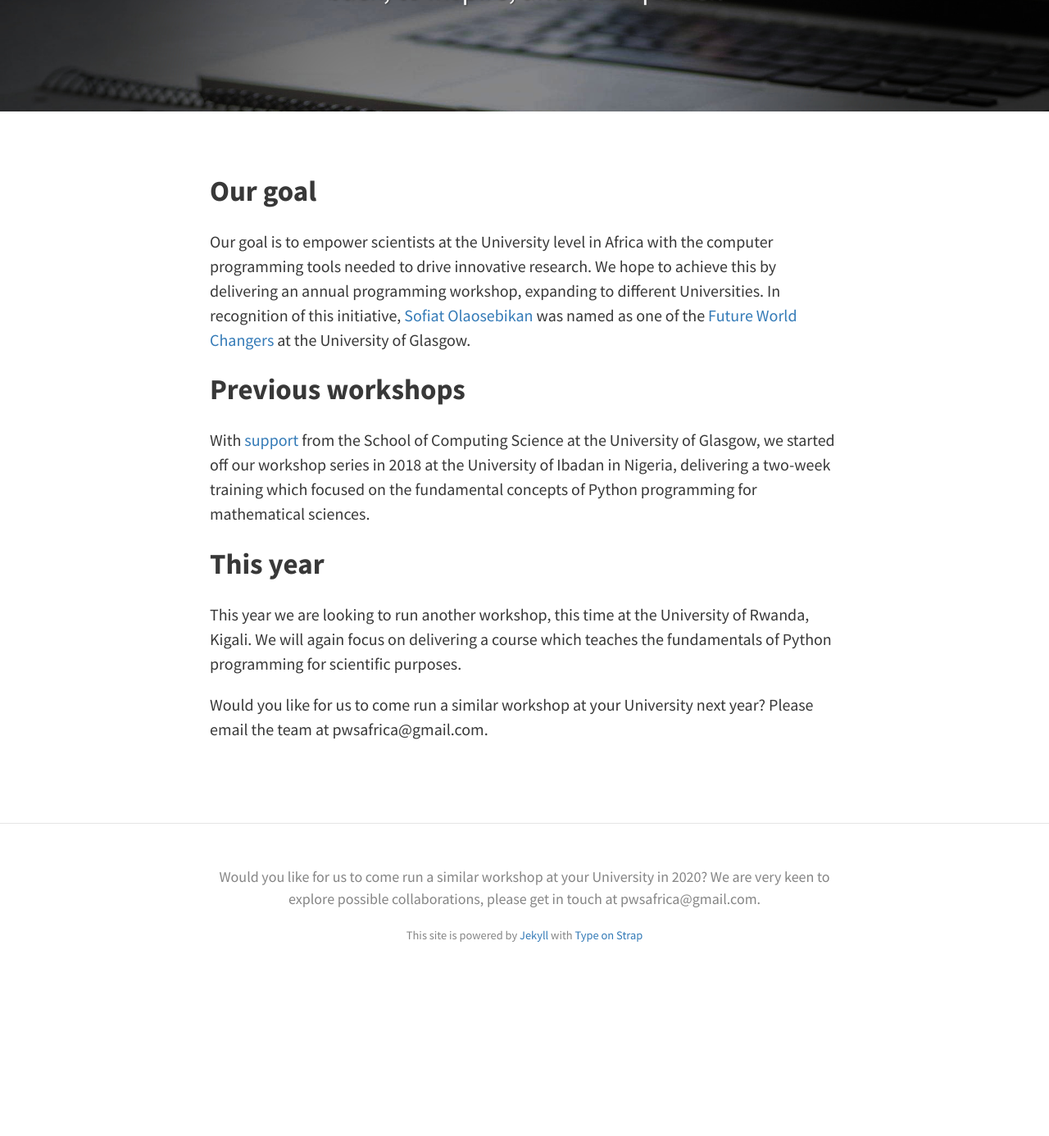
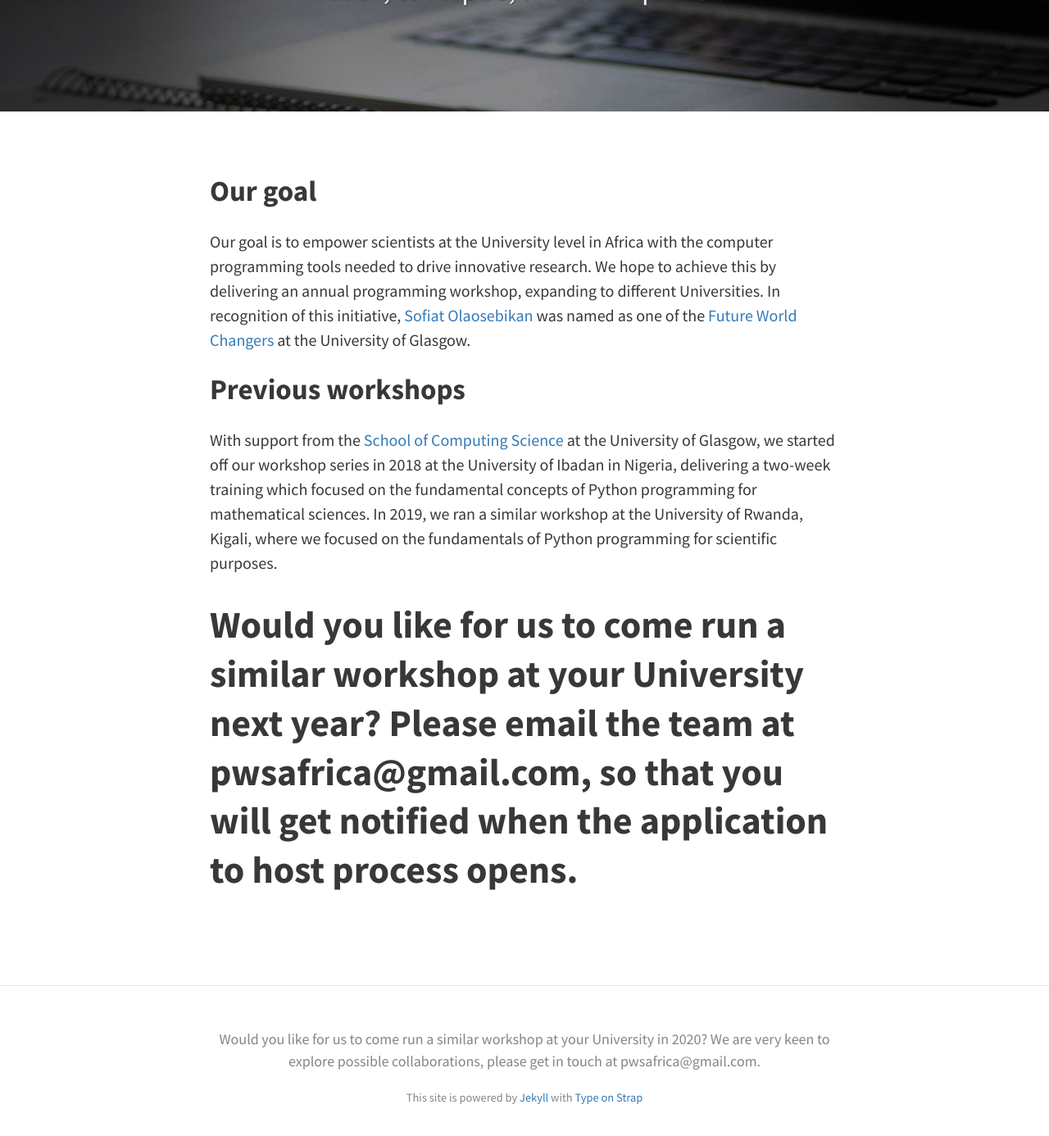
Before and after one commit to pwsafrica/pwsafrica.github.io, a Jekyll site: the page built from pages/1_about.md, in a window 1280 px wide and 1400 px high, scrolled down 383 px. Shown: the top 1386 px of the window at 82% size. Built offline with Jekyll 4.4.1, drawn with Linux system fonts in a browser that asks for light colours; before the commit the page ends 1585 px from its top, so only the background shows below that.

Commit message:
changes in about

```diff
--- a/pages/1_about.md
+++ b/pages/1_about.md
@@ -10,9 +10,6 @@ feature-img: "assets/img/pexels/computer2-2.jpg"
 Our goal is to empower scientists at the University level in Africa with the computer programming tools needed to drive innovative research. We hope to achieve this by delivering an annual programming workshop, expanding to different Universities. In recognition of this initiative, [Sofiat Olaosebikan](http://dcs.gla.ac.uk/~sofiat) was named as one of the [Future World Changers](https://www.gla.ac.uk/study/studentlife/worldchangers/future/sofiat) at the University of Glasgow.
 
 ## Previous workshops
-With [support](https://www.gla.ac.uk/schools/computing/internationalpartners/internationaloutreach/) from the School of Computing Science at the University of Glasgow, we started off our workshop series in 2018 at the University of Ibadan in Nigeria, delivering a two-week training which focused on the fundamental concepts of Python programming for mathematical sciences.
+With support from the [School of Computing Science](https://www.gla.ac.uk/schools/computing/internationalpartners/internationaloutreach/) at the University of Glasgow, we started off our workshop series in 2018 at the University of Ibadan in Nigeria, delivering a two-week training which focused on the fundamental concepts of Python programming for mathematical sciences. In 2019, we ran a similar workshop at the University of Rwanda, Kigali, where we focused on the fundamentals of Python programming for scientific purposes.
 
-## This year
-This year we are looking to run another workshop, this time at the University of Rwanda, Kigali.  We will again focus on delivering a course which teaches the fundamentals of Python programming for scientific purposes.
-
-Would you like for us to come run a similar workshop at your University next year? Please email the team at <emph> pwsafrica@gmail.com</emph>.
+# Would you like for us to come run a similar workshop at your University next year? Please email the team at <emph> pwsafrica@gmail.com, so that you will get notified when the application to host process opens</emph>.
```
